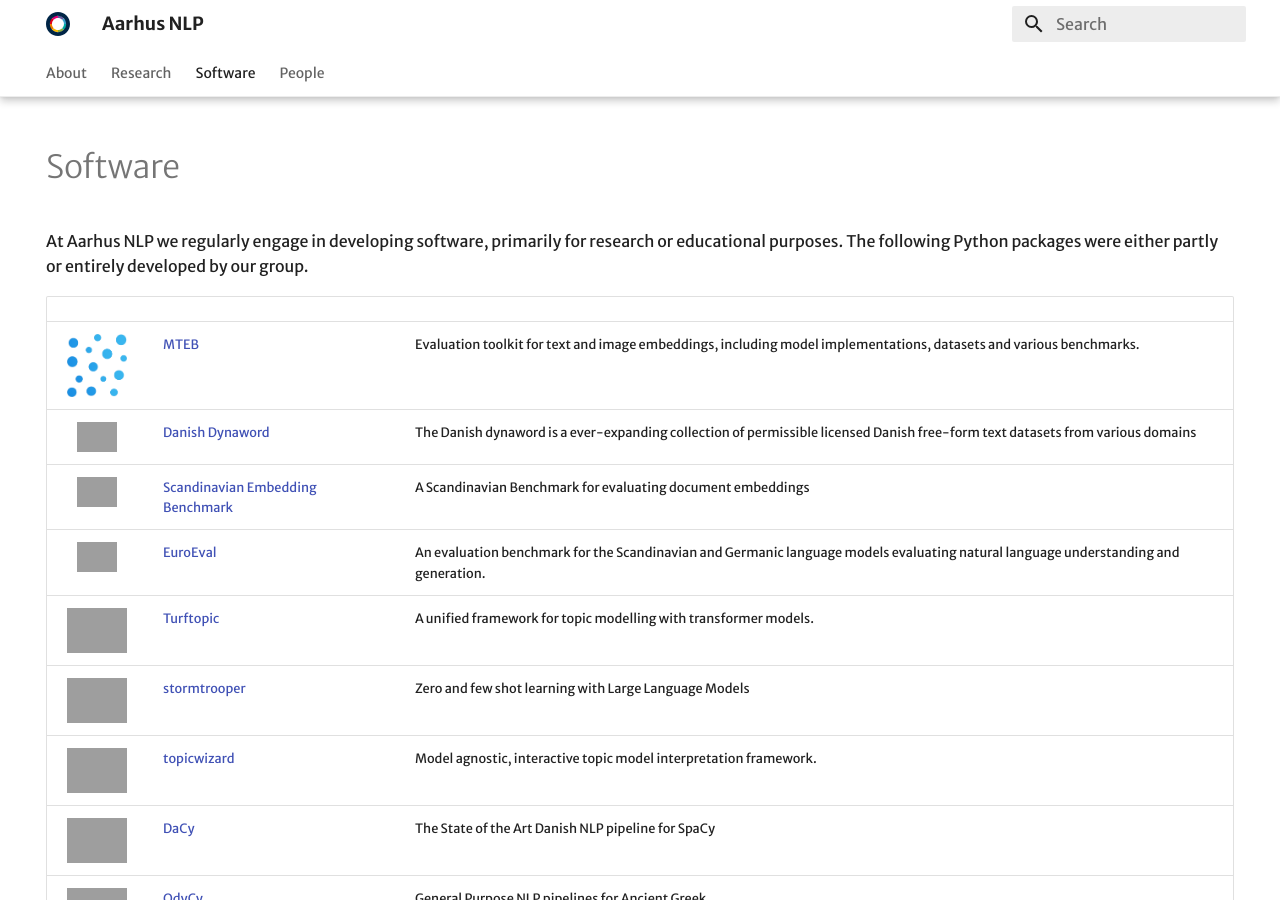
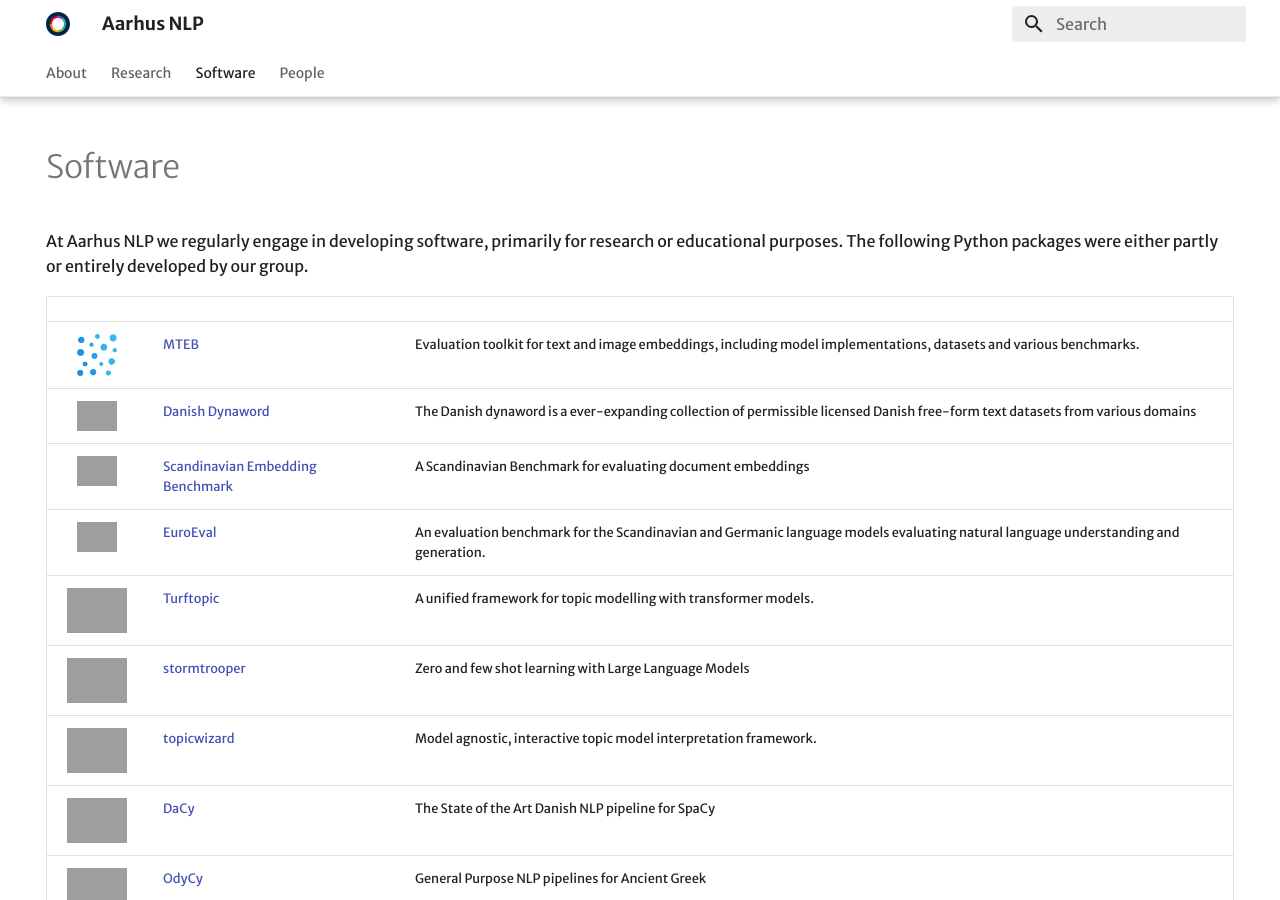
Before and after one commit to centre-for-humanities-computing/aarhusnlp-webpage, an MkDocs documentation site: the page built from docs/software.md, in a window 1280 px wide and 900 px high. Built offline with MkDocs 1.6.1 and Material for MkDocs 9.7.7, drawn with Linux system fonts in a browser that asks for light colours; grey boxes are pictures that could not be loaded.

Commit message:
fix logo size

```diff
--- a/docs/software.md
+++ b/docs/software.md
@@ -13,7 +13,7 @@
 
 |                                                                                                                                                                               |                                                                                                           |                                                                                                                                     |
 | :---------------------------------------------------------------------------------------------------------------------------------------------------------------------------: | --------------------------------------------------------------------------------------------------------- | ----------------------------------------------------------------------------------------------------------------------------------- |
-|                <img align="center" width="60" src="https://github.com/centre-for-humanities-computing/aarhusnlp-webpage/raw/main/docs/images/logos/mteb.png">                 | [MTEB](https://github.com/embeddings-benchmark/mteb)                                                      | Evaluation toolkit for text and image embeddings, including model implementations, datasets and various benchmarks.                 |
+|                <img align="center" width="40" src="https://github.com/centre-for-humanities-computing/aarhusnlp-webpage/raw/main/docs/images/logos/mteb.png">                 | [MTEB](https://github.com/embeddings-benchmark/mteb)                                                      | Evaluation toolkit for text and image embeddings, including model implementations, datasets and various benchmarks.                 |
 |                   <img align="center" width="40" src="https://huggingface.co/datasets/danish-foundation-models/danish-dynaword/resolve/main/docs/icon.png">                   | [Danish Dynaword](https://huggingface.co/datasets/danish-foundation-models/danish-dynaword)               | The Danish dynaword is a ever-expanding collection of permissible licensed Danish free-form text datasets from various domains      |
 |                          <img align="center" width="40" src="https://kennethenevoldsen.github.io/scandinavian-embedding-benchmark/_static/logo.png">                          | [Scandinavian Embedding Benchmark](https://kennethenevoldsen.github.io/scandinavian-embedding-benchmark/) | A Scandinavian Benchmark for evaluating document embeddings                                                                         |
 |                                <img align="center" width="40" src="https://raw.githubusercontent.com/EuroEval/EuroEval/main/gfx/euroeval.png">                                | [EuroEval](https://euroeval.com/)                                                                         | An evaluation benchmark for the Scandinavian and Germanic language models evaluating natural language understanding and generation. |
```
